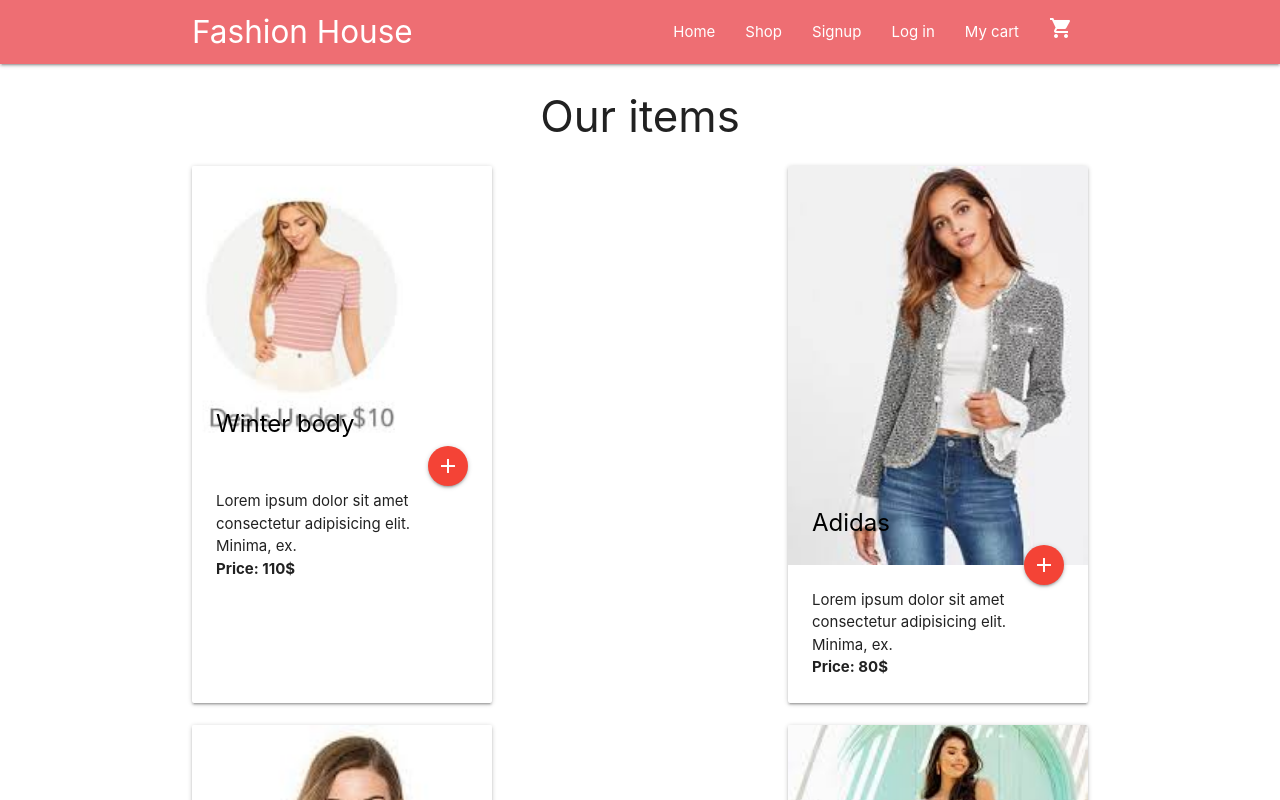
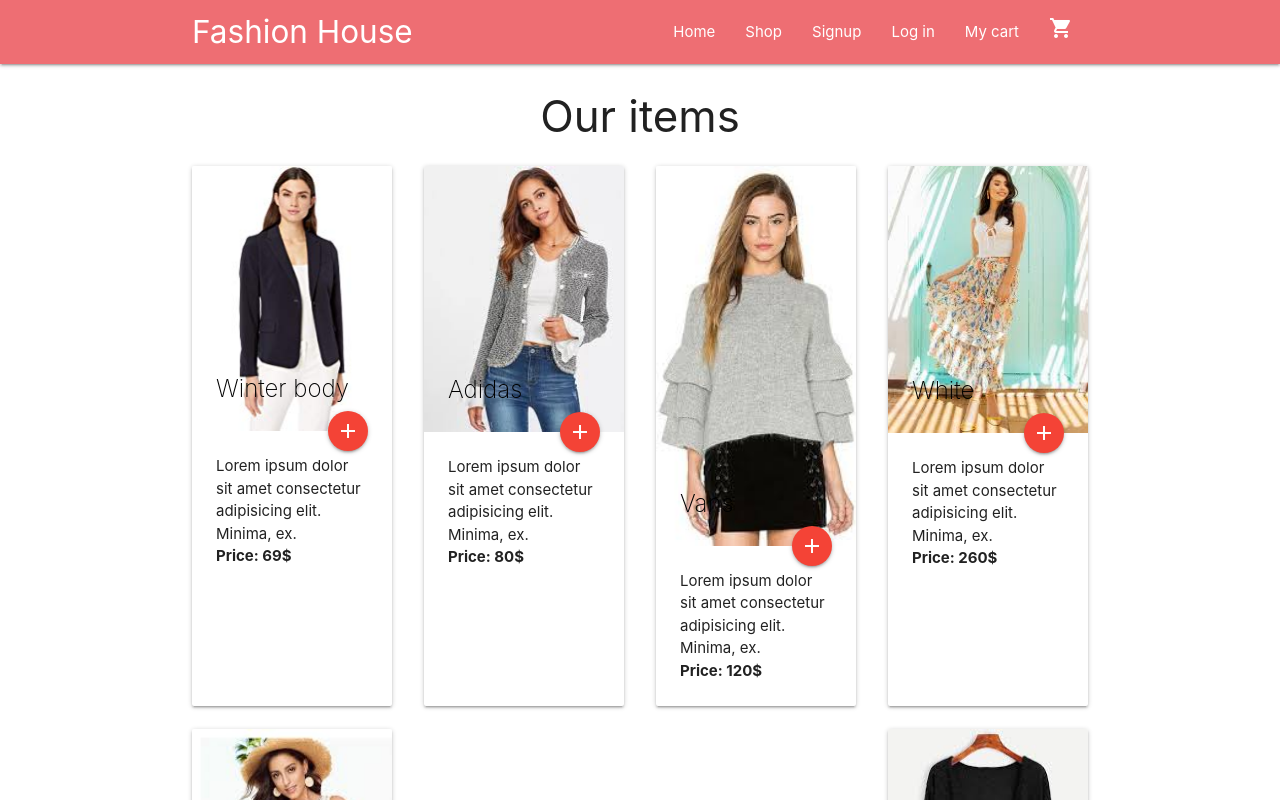
Before and after one commit to Divyagk/Project3, a React (Create React App) app in the folder client/: page / in a window 1280 px wide. Shown: the top 800 px of the page. Built offline with nearby package versions, Linux system fonts and the light colour scheme; no server answers.

Commit message:
adding styles

```diff
--- a/client/src/components/reducers/cartReducer.js
+++ b/client/src/components/reducers/cartReducer.js
@@ -9,7 +9,7 @@ import { ADD_TO_CART,REMOVE_ITEM,SUB_QUANTITY,ADD_QUANTITY,ADD_SHIPPING } from '
 
 const initState = {
     items: [
-        {id:1,title:'Winter body', desc: "Lorem ipsum dolor sit amet consectetur adipisicing elit. Minima, ex.", price:110,img:Item1},
+        {id:1,title:'Winter body', desc: "Lorem ipsum dolor sit amet consectetur adipisicing elit. Minima, ex.", price:69,img:Item1},
         {id:2,title:'Adidas', desc: "Lorem ipsum dolor sit amet consectetur adipisicing elit. Minima, ex.", price:80,img: Item2},
         {id:3,title:'Vans', desc: "Lorem ipsum dolor sit amet consectetur adipisicing elit. Minima, ex.",price:120,img: Item3},
         {id:4,title:'White', desc: "Lorem ipsum dolor sit amet consectetur adipisicing elit. Minima, ex.", price:260,img:Item4},
--- a/client/src/index.css
+++ b/client/src/index.css
@@ -8,11 +8,12 @@
   cursor: pointer;
 }
 .card{
-  width: 300px;
+  width: 200px;
 }
 .card .card-image .card-title{
   color: black;
-  font-weight: 400
+  font-weight: 200;
+
 }
 .cart{
   margin-top:40px;
```
Also changed, not shown: client/src/images/0.jpg (added), client/src/images/item1.jpg.
